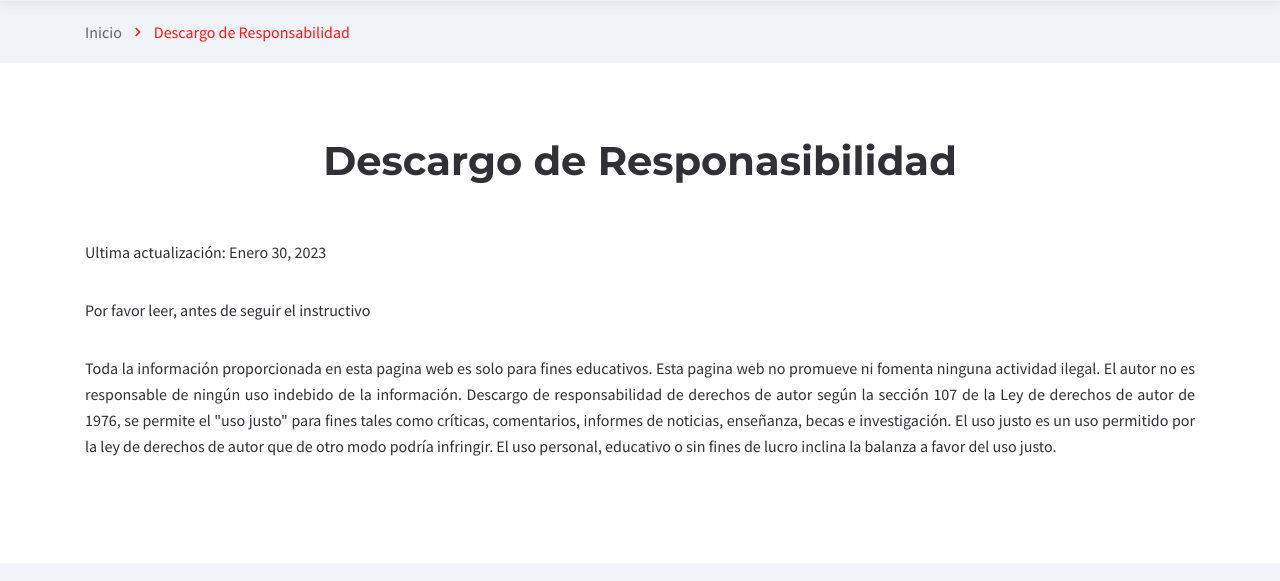
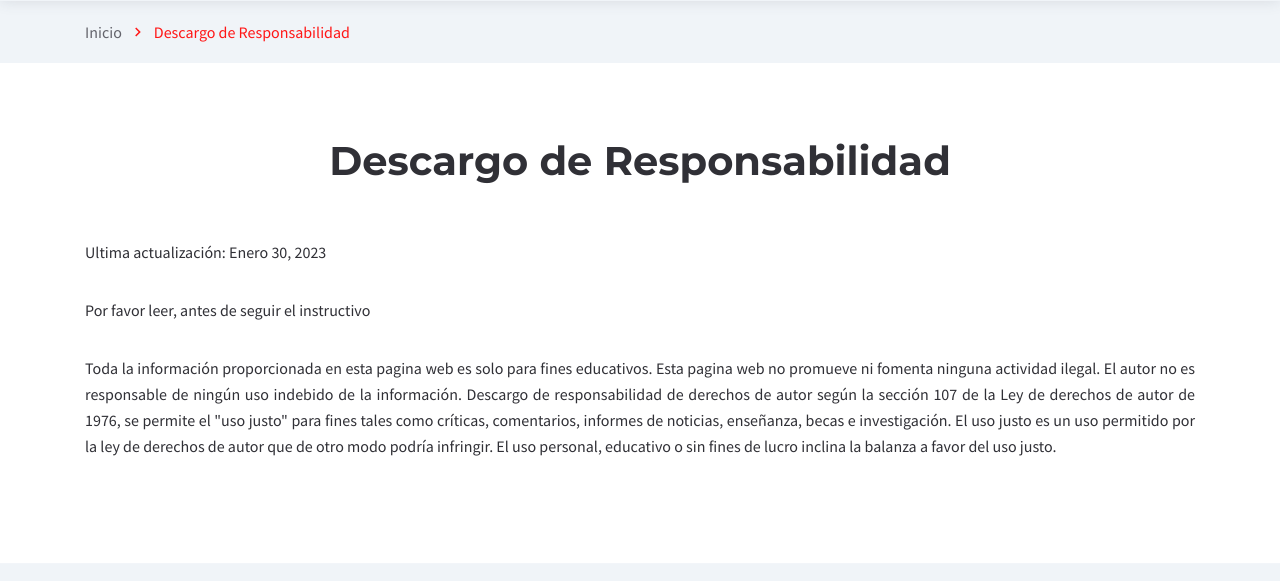
Before and after one commit to mikebalderasanchez/Install-Open-Core-Lenovo-Yoga-C740-14IML, a plain HTML site: page descargo-responsabilidad.html in a window 1280 px wide. Shown: the part 81-662 px from the top of the page. Drawn offline with Linux system fonts and the light colour scheme.

Commit message:
Update descargo-responsabilidad.html

```diff
--- a/descargo-responsabilidad.html
+++ b/descargo-responsabilidad.html
@@ -167,7 +167,7 @@
 					<div class="row">
 						<div class="col-12">
 							<div class="section-heading heading-center section-heading-animate">
-								<h1>Descargo de Responasibilidad</h1>
+								<h1>Descargo de Responsabilidad</h1>
 							</div>
 							<div class="content">
 								<p>Ultima actualización: Enero 30, 2023</p>
```
